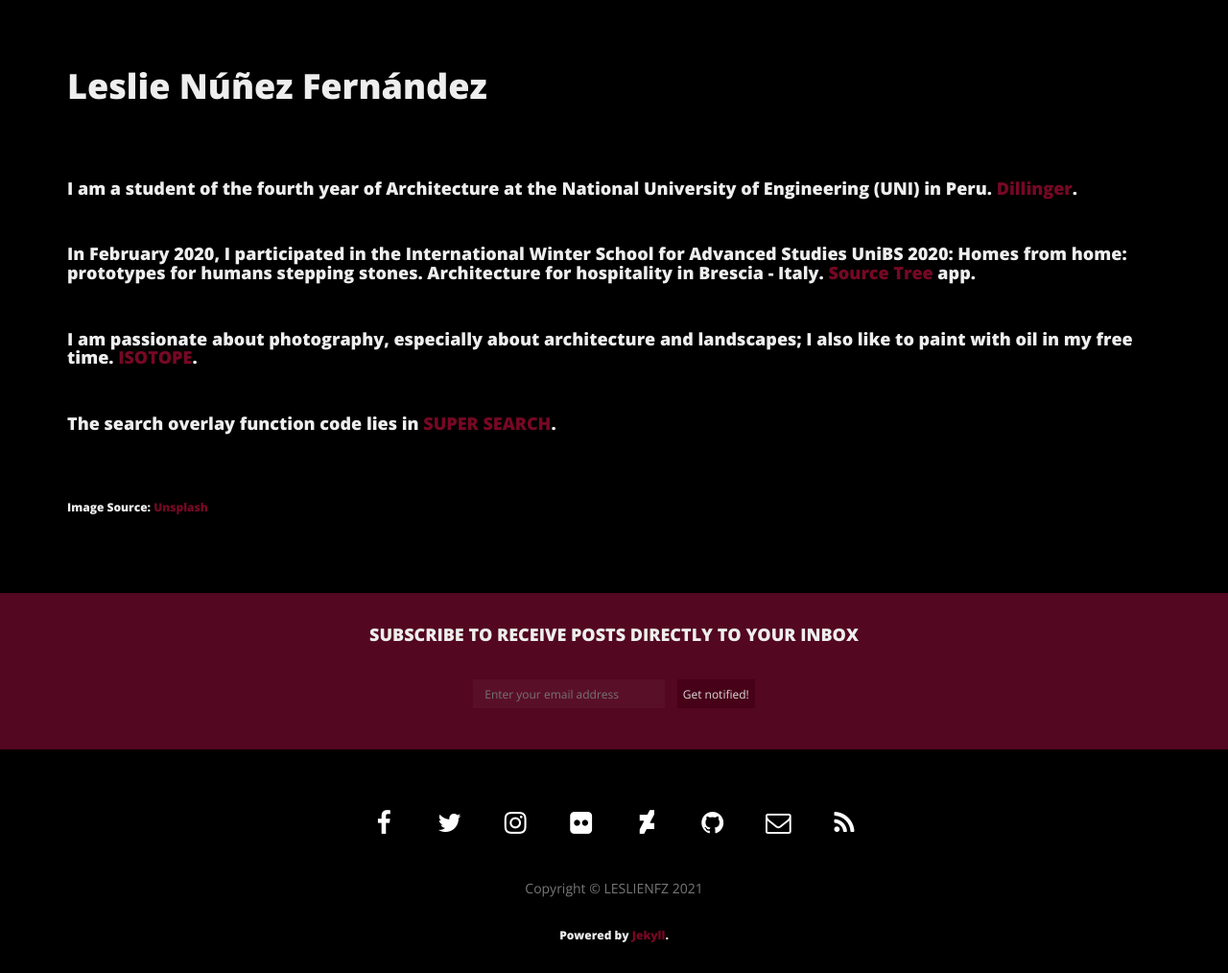
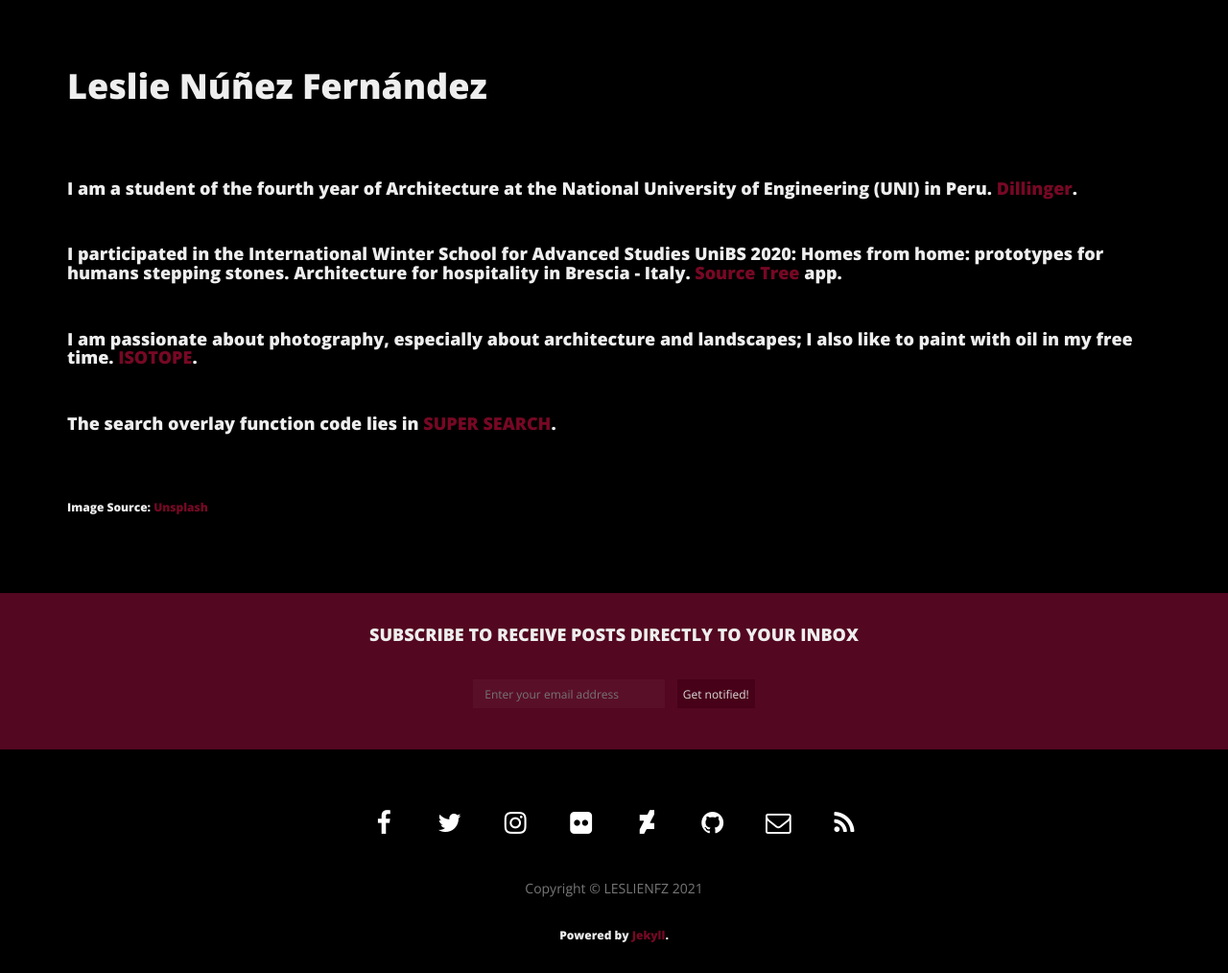
Before and after one commit to leslienfz/leslienfz.github.io, a Jekyll site: the page built from about/index.html, in a window 1280 px wide. Shown: the part 448-1462 px from the top of the page at 96% size. Built offline with Jekyll 4.4.1, drawn with Linux system fonts in a browser that asks for light colours; nearby versions of some CDN libraries.

Commit message:
Update index.html

```diff
--- a/about/index.html
+++ b/about/index.html
@@ -11,7 +11,7 @@
 <br>
 <h4>I am a student of the fourth year of Architecture at the National University of Engineering (UNI) in Peru. <a href="http://dillinger.io/">Dillinger</a>.</h4>
 <br>
-<h4>In February 2020, I participated in the International Winter School for Advanced Studies UniBS 2020: Homes from home: prototypes for humans stepping stones. Architecture for hospitality in Brescia - Italy.  <a href="https://www.sourcetreeapp.com/">Source Tree</a> app.</h4>
+<h4>I participated in the International Winter School for Advanced Studies UniBS 2020: Homes from home: prototypes for humans stepping stones. Architecture for hospitality in Brescia - Italy.  <a href="https://www.sourcetreeapp.com/">Source Tree</a> app.</h4>
 <br>
 <h4>I am passionate about photography, especially about architecture and landscapes; I also like to paint with oil in my free time. <a href="https://github.com/metafizzy/isotope">ISOTOPE</a>.</h4>
 <br>
```
